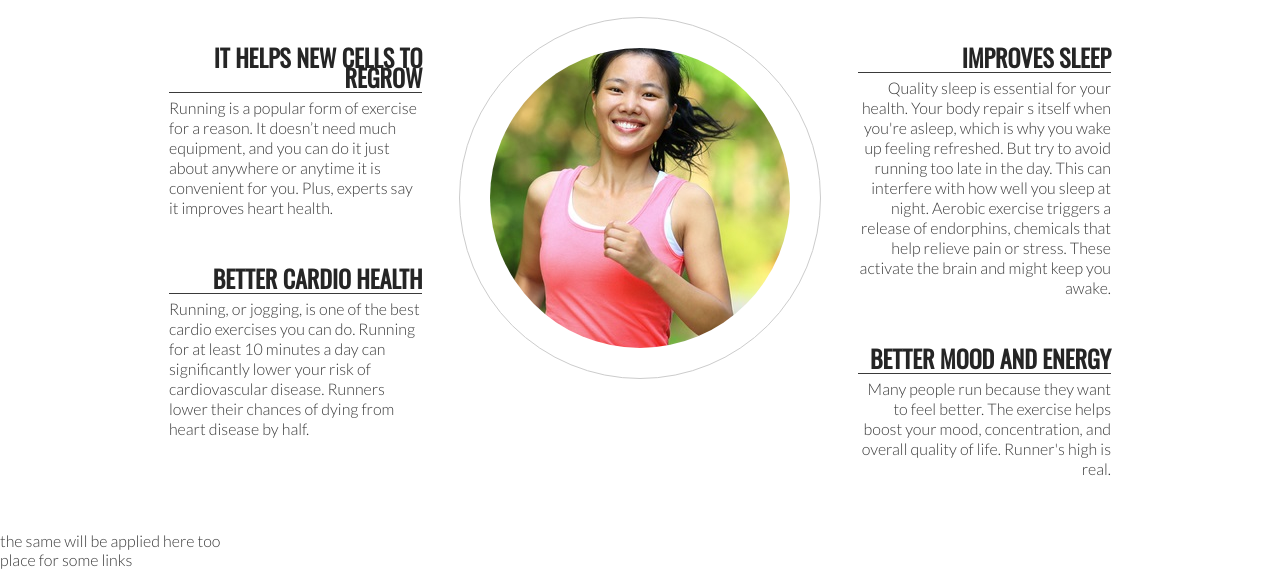
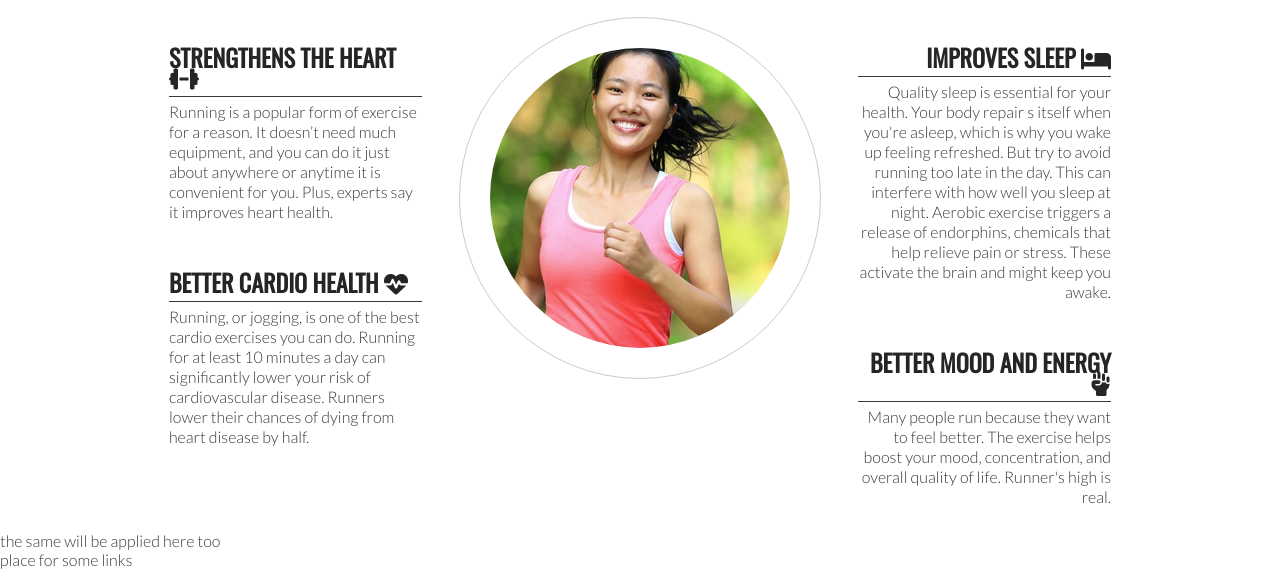
Before and after one commit to caleb1711/love-running-live-longer, a plain HTML site: page index.html in a window 1280 px wide. Shown: the part 764-1333 px from the top of the page. Drawn offline with nearby package versions, Linux system fonts and the light colour scheme.

Commit message:
add 4 icons to why running is healthy

```diff
--- a/assets/css/style.css
+++ b/assets/css/style.css
@@ -159,8 +159,7 @@ hr {
 
 }
 
-.right-about-heading,
-h2 {
+.right-about-heading h2 {
     text-align: right;
 }
 
--- a/index.html
+++ b/index.html
@@ -43,7 +43,7 @@
         <h2 id="welcome">Why Running Helps Increase Age Span</h2>
         <div id="left-about">
             <div class="left-about-heading">
-                <h2 class="space-out">It Helps New Cells To Regrow</h2>
+                <h2 class="space-out">Strengthens the Heart <i class="fa-solid fa-dumbbell"></i></h2>
                 <hr>
                 <p>
                     Running is a popular form of exercise for a reason. It doesn’t
@@ -53,7 +53,7 @@
                 </p>
             </div>
             <div class="left-about-heading">
-                <h2>Better Cardio Health</h2>
+                <h2>Better Cardio Health <i class="fa-solid fa-heart-pulse"></i></h2>
                 <hr>
                 <p>
                     Running, or jogging, is one of the best cardio exercises you
@@ -66,7 +66,7 @@
         </div>
         <div id="right-about">
             <div class="right-about-heading">
-                <h2>Improves Sleep</h2>
+                <h2>Improves Sleep <i class="fa-sharp fa-solid fa-bed"></i></h2>
                 <hr>
                 <p>
                     Quality sleep is essential for your health. Your body repair
@@ -79,7 +79,7 @@
                 </p>
             </div>
             <div class="right-about-heading">
-                <h2>Better Mood and Energy</h2>
+                <h2>Better Mood and Energy <i class="fa-solid fa-hand-fist"></i></h2>
                 <hr>
                 <p>
                     Many people run because they want to feel better. The exercise
@@ -103,7 +103,7 @@
     </footer>
 
 
-
+    <script src="https://kit.fontawesome.com/059e1cb233.js" crossorigin="anonymous"></script>
 </body>
 
 </html>
```
Also changed, not shown: .theia/settings.json (added).
